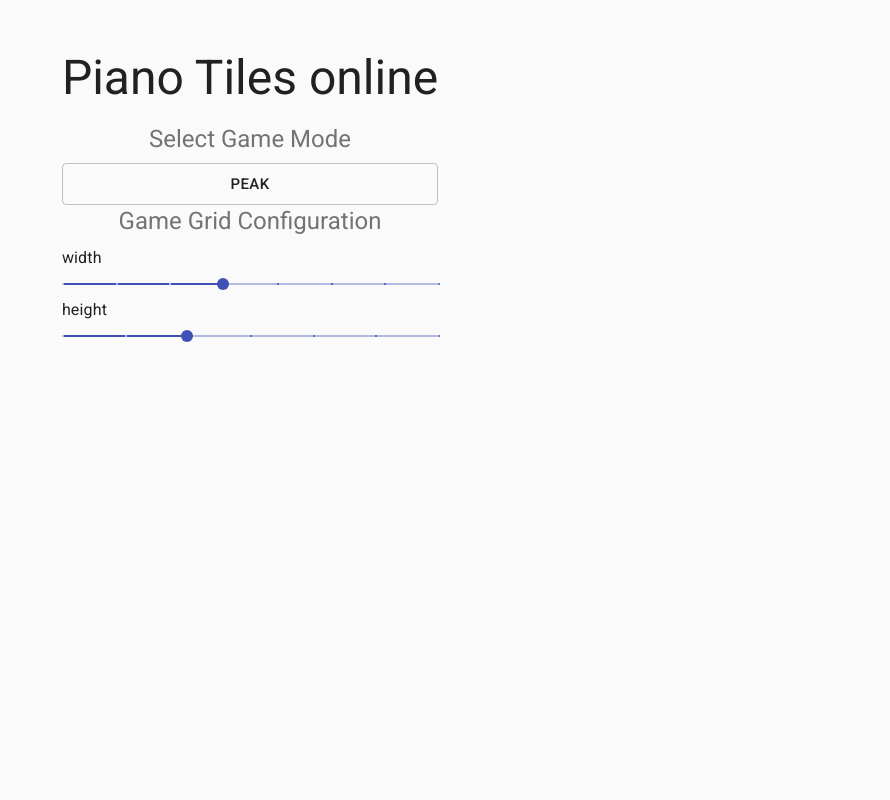
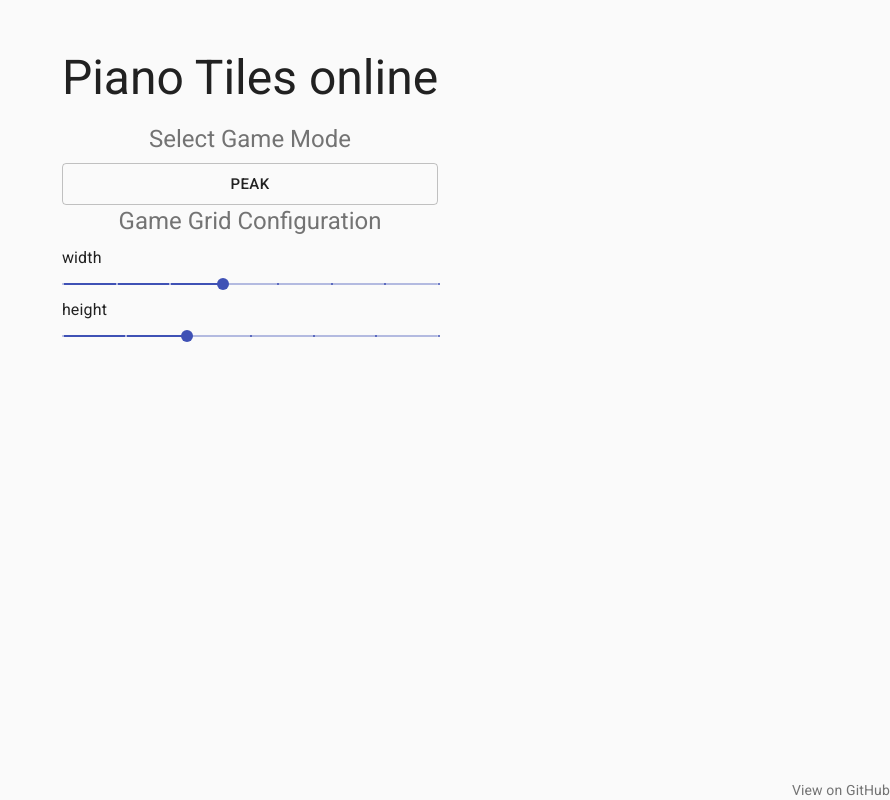
Before and after one commit to zardoy/piano-tiles, a React (Create React App) app: page / in a window 1280 px wide. Shown: the whole page, without its empty margins (390-1280 px from the left). Built offline with nearby package versions, Linux system fonts and the light colour scheme.

Commit message:
feat: add github link in bottom right corner

```diff
--- a/src/MainMenu.tsx
+++ b/src/MainMenu.tsx
@@ -1,8 +1,8 @@
 import React from "react";
 
-import { Link } from "react-router-dom";
+import { Link as RouterLink } from "react-router-dom";
 
-import { Button, Grid, Slider, Typography } from "@material-ui/core";
+import { Button, Grid, Link, Slider, Typography } from "@material-ui/core";
 
 import { gameConfig } from "./Game";
 
@@ -29,7 +29,7 @@ const MainMenu: React.FC = () => {
                 gameModes.map(({ id: modeId, label }) =>
                     <Button
                         key={modeId}
-                        component={Link}
+                        component={RouterLink}
                         to={`/game/${modeId}`}
                         variant="outlined"
                         size="large"
@@ -57,6 +57,7 @@ const MainMenu: React.FC = () => {
                     })
                 }
             </Grid>
+            <Link color="textSecondary" href="https://github.com/zardoy/piano-tiles" style={{ position: "absolute", bottom: 0, right: 0, }}>View on GitHub</Link>
         </Grid>
     </>;
 };
```
